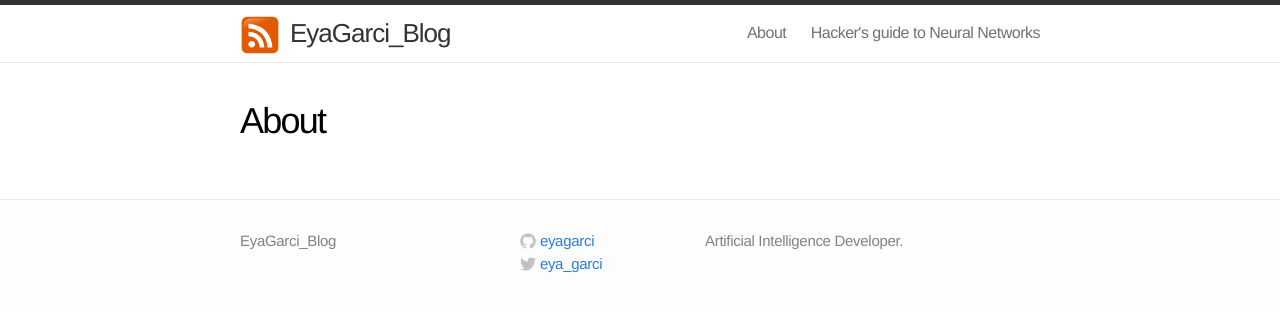
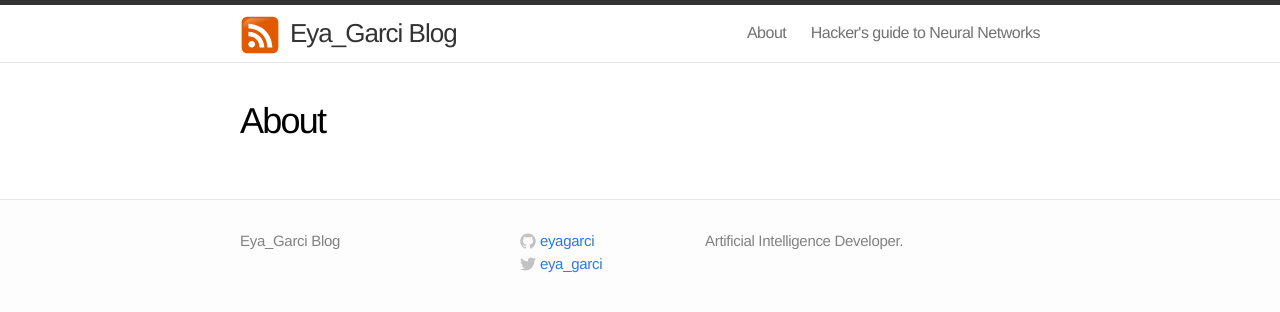
Before and after one commit to eyagarci/eyagarci.github.io, a Jekyll site: the page built from about.md, in a window 1280 px wide. Shown: the top 312 px of the page. Built offline with Jekyll 4.4.1, drawn with Linux system fonts in a browser that asks for light colours.

Commit message:
update myBlog

```diff
--- a/_config.yml
+++ b/_config.yml
@@ -1,5 +1,5 @@
 # Site settings
-title: EyaGarci_Blog
+title: Eya_Garci Blog
 email:
 description: "Artificial Intelligence Developer."
 baseurl: ""
--- a/_layouts/page.html
+++ b/_layouts/page.html
@@ -16,7 +16,7 @@ layout: default
  <div id="disqus_thread"></div>
   <script type="text/javascript">
       /* * * CONFIGURATION VARIABLES: EDIT BEFORE PASTING INTO YOUR WEBPAGE * * */
-      var disqus_shortname = 'EyaGarci_Blog'; // required: replace example with your forum shortname
+      var disqus_shortname = 'Eya_Garci Blog'; // required: replace example with your forum shortname
 
       /* * * DON'T EDIT BELOW THIS LINE * * */
       (function() {
--- a/_layouts/post.html
+++ b/_layouts/post.html
@@ -22,7 +22,7 @@ layout: default
  <div id="disqus_thread"></div>
   <script type="text/javascript">
       /* * * CONFIGURATION VARIABLES: EDIT BEFORE PASTING INTO YOUR WEBPAGE * * */
-      var disqus_shortname = 'EyaGarci_Blog'; // required: replace example with your forum shortname
+      var disqus_shortname = 'Eya_Garci Blog'; // required: replace example with your forum shortname
 
       /* * * DON'T EDIT BELOW THIS LINE * * */
       (function() {
```
